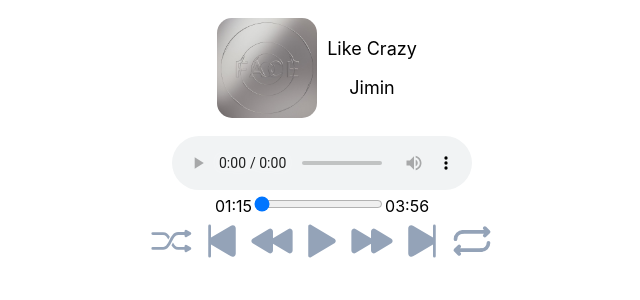
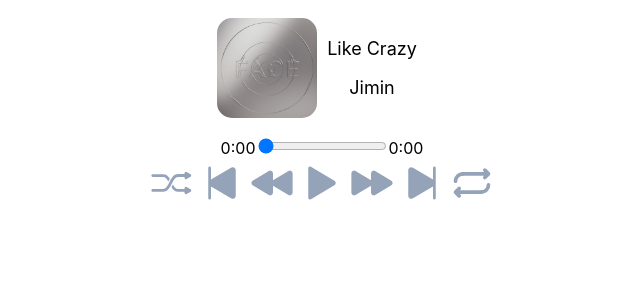
Before and after one commit to strwbr/music-player, a React (Create React App) app: page / in a window 1280 px wide. Shown: the top 300 px of the page, without its empty margins (318-958 px from the left). Built offline with nearby package versions, Linux system fonts and the light colour scheme.

Commit message:
added time progress and duration display + formatTime

```diff
--- a/src/components/Player.jsx
+++ b/src/components/Player.jsx
@@ -40,7 +40,6 @@
     <div className="audio-player">
       <TrackInfo track={tracks[trackIndex]} />
       <audio
-        controls
         src={tracks[trackIndex].src}
         ref={audioPlayerRef}
         onLoadedMetadata={onLoadedMetadata}
--- a/src/components/ProgressBar.jsx
+++ b/src/components/ProgressBar.jsx
@@ -1,20 +1,14 @@
 import React from "react";
-
+import { formatTime } from "../utils";
 const ProgressBar = ({
   progressBarRef,
   audioPlayerRef,
   timeProgress,
   duration,
 }) => {
-  const handleProgressTimeChange = () => {
-    // audioPlayerRef.current.audioEl.current.currentTime =
-    //   progressBarRef.current.value;
-    audioPlayerRef.current.currentTime = progressBarRef.current.value;
-  };
-
   return (
     <div className="progress-bar">
-      <span>01:15</span>
+      <span>{formatTime(timeProgress)}</span>
       <input
         type="range"
         ref={progressBarRef}
@@ -22,7 +16,7 @@
         value={timeProgress}
         onChange={(e) => (audioPlayerRef.current.currentTime = e.target.value)}
       />
-      <span>03:56</span>
+      <span>{formatTime(duration)}</span>
     </div>
   );
 };
--- /dev/null
+++ b/src/utils.js
@@ -0,0 +1,8 @@
+export const formatTime = (time) => {
+  if (time && !isNaN(time)) {
+    const min = Math.floor(time / 60);
+    const sec = Math.floor(time % 60);
+    return `${min}:${sec < 10 ? "0" : ""}${sec}`;
+  }
+  return "0:00";
+};
```
